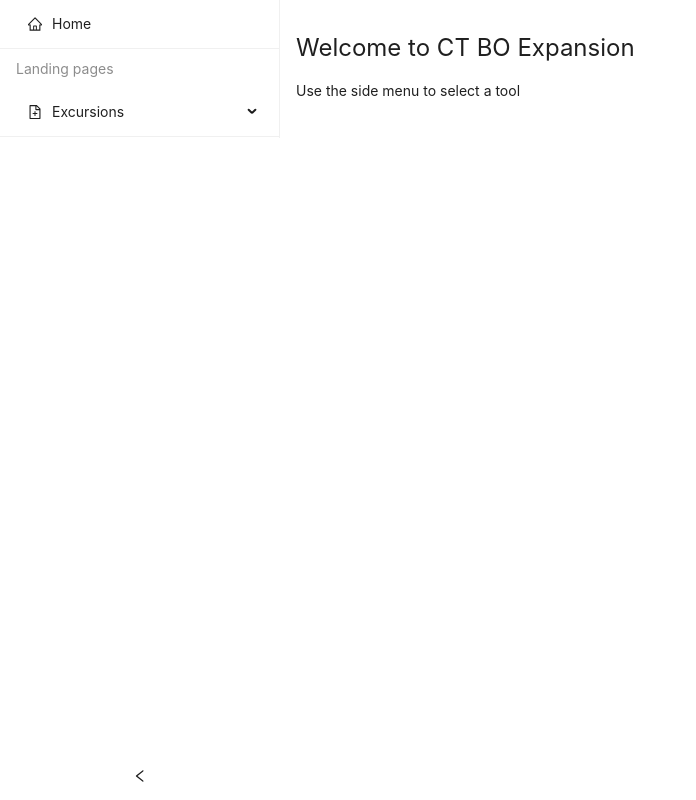
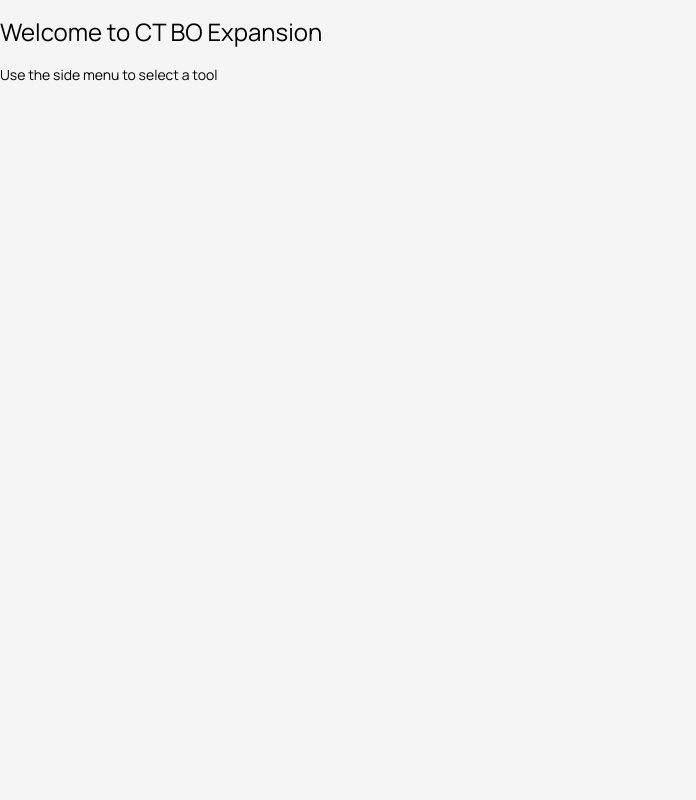
Before and after one commit to eviirus/CT-BO-Expansion, a React (Create React App) app: page / in a window 1280 px wide. Shown: the whole page, without its empty margins (0-696 px from the left). Built offline with nearby package versions, Linux system fonts and the light colour scheme.

Commit message:
small edit for homepage

```diff
--- a/src/routes/Homepage.jsx
+++ b/src/routes/Homepage.jsx
@@ -1,27 +1,16 @@
 import { Helmet } from "react-helmet-async";
-import SideBar from "../components/navigation/side-bar/SideBar";
-import { Layout } from "antd";
 
-const { Content } = Layout;
+export default function Homepage() {
+  const pageTitle = "CO BO Expansion";
 
-export default function Homepage(){
-    const pageTitle = "CO BO Expansion"
-
-    return(
+  return (
     <>
       <Helmet>
         <title>{pageTitle}</title>
-                <meta name="title" content={pageTitle}/>
+        <meta name="title" content={pageTitle} />
       </Helmet>
-            <Layout style={{ minHeight: "100vh" }}>
-            <SideBar />
-            <Layout>
-                <Content style={{padding: "16px", backgroundColor: "#fff"}}>
       <h1 className="regular24">Welcome to CT BO Expansion</h1>
       <p className="regular14">Use the side menu to select a tool</p>
-                </Content>
-            </Layout>
-        </Layout>
     </>
-    )
+  );
 }
```
Lines whose indentation alone changed are shown as unchanged.
